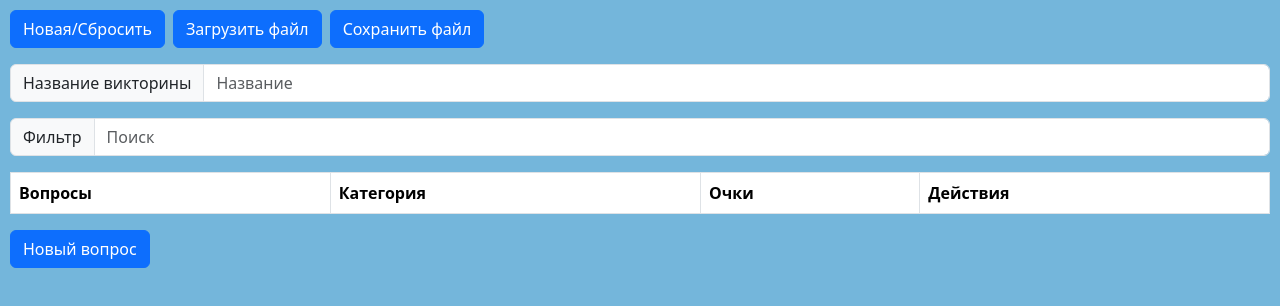
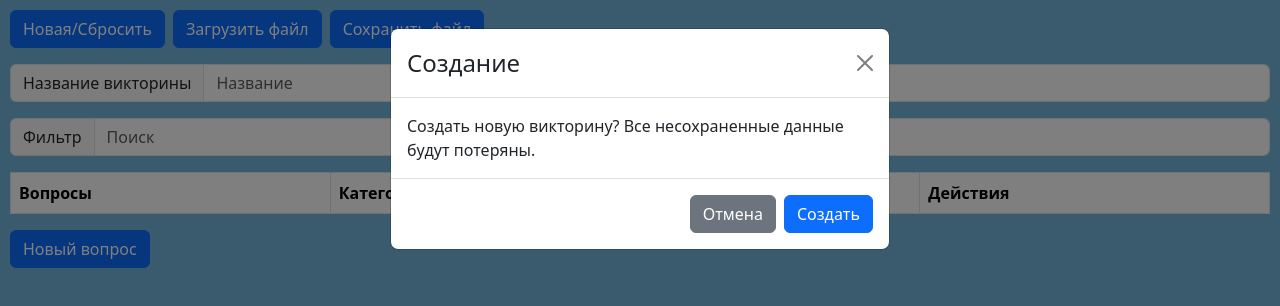
Before and after one commit to ndm234234/quizeditor, a React (Create React App) app: page / in a window 1280 px wide. Both pictures are taken after a click on the button "Новая/Сбросить". Shown: the top 306 px of the page. Built offline with nearby package versions, Linux system fonts and the light colour scheme.

Commit message:
Общий MessageBoxModal

```diff
--- a/src/App.js
+++ b/src/App.js
@@ -8,13 +8,11 @@ import "bootstrap/dist/css/bootstrap.css";
 
 import QuestionTable from './QuestionTable';
 import QuestionPanel from './QuestionPanel';
-import Button from "react-bootstrap/Button";
-import Modal from 'react-bootstrap/Modal';
+import MessageBoxModal from './MessageBoxModal.js';
 
 import { uuid } from './tools.js';
 
-//import customData from './Mitino.json';
-let customData = { title : "" , items : new Array() };
+//import loadedCustomData from './Mitino.json';
 
 const useEscape = (onEscape) => {
   useEffect(() => {
@@ -47,6 +45,8 @@ function App() {
 
   const [indexToDelete, setIndexToDelete] = useState(-1);
   const [itemToDelete, setItemToDelete] = useState("");
+
+  const [customData, setCustomData] = useState({ title : "" , items : new Array() });
 
   const handleCloseModal = () => {
       if (indexToDelete != -1)
@@ -139,23 +139,13 @@ function App() {
   return (
     <div className="App">
 
-  <Modal
-        show={showModalQuery}
-        onHide={handleCancelModal}
-        backdrop="static"
-        keyboard={true}
-      >
-    <Modal.Header closeButton>
-      <Modal.Title>Удаление вопроса</Modal.Title>
-    </Modal.Header>
-    <Modal.Body>
-      {itemToDelete}
-    </Modal.Body>
-    <Modal.Footer>
-      <Button variant="secondary" onClick={handleCancelModal}>Отмена</Button>
-      <Button variant="primary" onClick={handleCloseModal} >Удалить</Button>
-    </Modal.Footer>
-  </Modal>
+  <MessageBoxModal show={showModalQuery}
+                   title="Удаление"
+                   query={itemToDelete}
+                   cancelButton="Отмена"
+                   okButton="Удалить"
+                   onCancel={handleCancelModal}
+                   OnOk={handleCloseModal}   />
 
   <QuestionTable visible={!showQuestionDetail}
                  searchFilter={searchFilter}
@@ -172,8 +162,8 @@ function App() {
                  title={title}
                  updateTitle={setTitle}
                  setData={(data) => {
-                  customData = data;
-                  setShowQuestionDetail(false);
+                    setCustomData(data);
+                    setShowQuestionDetail(false);
                  }}/>
 
    <QuestionPanel visible={showQuestionDetail}
--- /dev/null
+++ b/src/MessageBoxModal.js
@@ -0,0 +1,28 @@
+import Modal from 'react-bootstrap/Modal';
+import Button from "react-bootstrap/Button";
+
+function MessageBoxModal(props) {
+    return (
+    <div>
+        <Modal
+            show={props.show}
+            onHide={props.onCancel}
+            backdrop="static"
+            keyboard={true}
+        >
+        <Modal.Header closeButton>
+        <Modal.Title>{props.title}</Modal.Title>
+        </Modal.Header>
+        <Modal.Body>
+            {props.query}
+        </Modal.Body>
+        <Modal.Footer>
+        <Button variant="secondary" onClick={props.onCancel}>{props.cancelButton}</Button>
+        <Button variant="primary" onClick={props.OnOk}>{props.okButton}</Button>
+        </Modal.Footer>
+        </Modal>
+      </div>
+    );
+  }
+
+export default MessageBoxModal;
--- a/src/QuestionPanel.js
+++ b/src/QuestionPanel.js
@@ -13,7 +13,8 @@ function QuestionPanel(props) {
   const checkItem = (item) => {
     return item.question.length > 0 &&
            item.options.filter(i => i.length == 0).length == 0 &&
-           item.score > 0;
+           item.score > 0 &&
+           item.category.length > 0;
   }
 
     if (!props.visible)
@@ -57,7 +58,7 @@ function QuestionPanel(props) {
                           updateAnswerCorrect={props.updateAnswerCorrect} deleteAnswer={props.deleteAnswer}
                           validated={validated} />
           <div className="buttonPanel">
-              <Button onClick={() => {
+              <Button id="add_answer_button" onClick={() => {
                 props.setAnswers(answers => [...answers, { name: "", correct: 0, id: uuid() }]);
               } }>Добавить ответ</Button>
           </div>
@@ -108,11 +109,16 @@ function QuestionPanel(props) {
           return (
             <div key={item.id}>
               <InputGroup className="mt-3 InputAnswers">
-                <InputGroup.Checkbox aria-label="Checkbox for following text input" defaultChecked = {item.correct}
+                <InputGroup.Checkbox defaultChecked = {item.correct}
                 onChange={(e) => props.updateAnswerCorrect(e.target.checked, index)}
                 />
                 <Form.Control placeholder="Введите ответ" defaultValue = {item.name} autoFocus={item.name.length==0}
                 onChange={(e) => props.updateAnswerText(e.target.value, index)}
+                onKeyDown={event => {
+//                  if (event.key === "Enter") {
+//                    document.getElementById('add_answer_button').click()
+//                  }
+                }}
                 isInvalid={props.validated && item.name.length == 0}
                 />
                 <CloseButton className="closeButton" onClick={() => props.deleteAnswer(index)}/>
--- a/src/QuestionTable.js
+++ b/src/QuestionTable.js
@@ -1,3 +1,5 @@
+import  { useEffect, useState, useCallback } from "react";
+
 import Table from 'react-bootstrap/Table';
 import Form from 'react-bootstrap/Form';
 import InputGroup from 'react-bootstrap/InputGroup';
@@ -6,8 +8,10 @@ import Button from "react-bootstrap/Button";
 import ButtonGroup from 'react-bootstrap/ButtonGroup';
 
 import { JSONToFile } from './tools.js';
+import MessageBoxModal from './MessageBoxModal.js';
 
 function QuestionTable(props) {
+  const [showConfirmModalQuery, setShowConfirmModalQuery] = useState(false);
 
   function updateData(data) {
     props.setData(data);
@@ -36,12 +40,23 @@ function QuestionTable(props) {
   else
   return (
     <>
+      <MessageBoxModal show={showConfirmModalQuery}
+                       title="Создание"
+                       query="Создать новую викторину? Все несохраненные данные будут потеряны."
+                       cancelButton="Отмена"
+                       okButton="Создать"
+                       onCancel={()=> { setShowConfirmModalQuery(false); }}
+                       OnOk={()=> {
+                           setShowConfirmModalQuery(false);
+                           updateData({ title : "", items : new Array()});
+                       }}   />
+
       <Form.Group className="mb-3">
         <Form.Control type="file" id="fileInput"
           accept=".txt,.json"
           onChange={handleChange}  style={{ display: 'none' }}  />
           <ButtonGroup className="me-2">
-            <Button variant="primary" onClick={() => { updateData({ title : "", items : new Array()}); }}>Новая/Сбросить</Button>
+            <Button variant="primary" onClick={() => { setShowConfirmModalQuery(true); }}>Новая/Сбросить</Button>
           </ButtonGroup>
           <ButtonGroup className="me-2">
             <Button variant="primary" onClick={() => document.getElementById('fileInput').click()}>Загрузить файл</Button>
```
